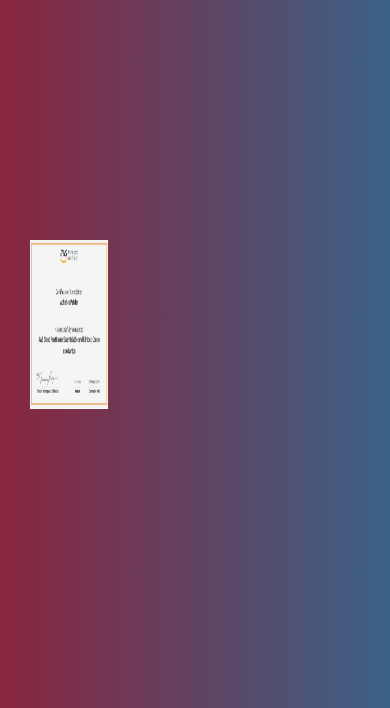
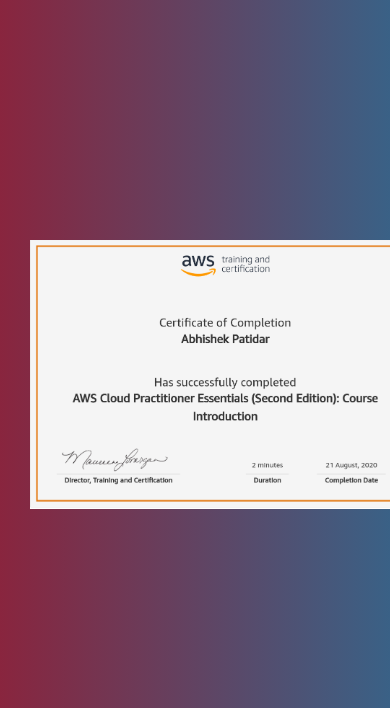
Before and after one commit to 9926830418/portfolio, a PHP site: page / in a window 390 px wide; the page is wider, and only the part inside the window is pictured. Shown: the part 2986-3694 px from the top of that part. Run offline with PHP 8.4, Linux system fonts and the light colour scheme; some libraries are stand-ins or nearby versions.

Commit message:
Update style.css

```diff
--- a/style.css
+++ b/style.css
@@ -692,8 +692,8 @@ display: none;
 
 	 }
 	 img.aws{
-		width:20%;
-		 height:20vh;
+		width:100%;
+		 height:auto;
 
 	 }
 	img.python{
```
